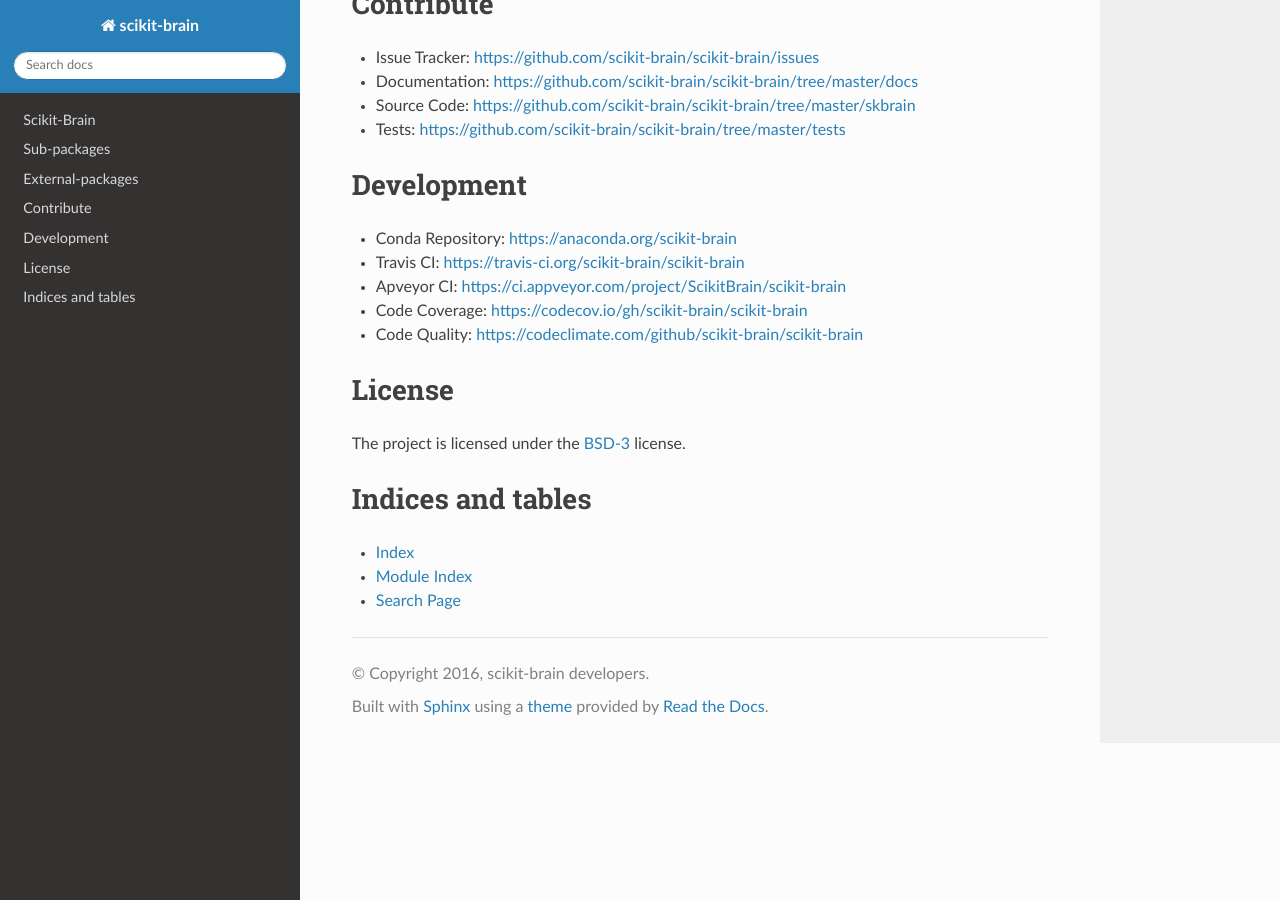
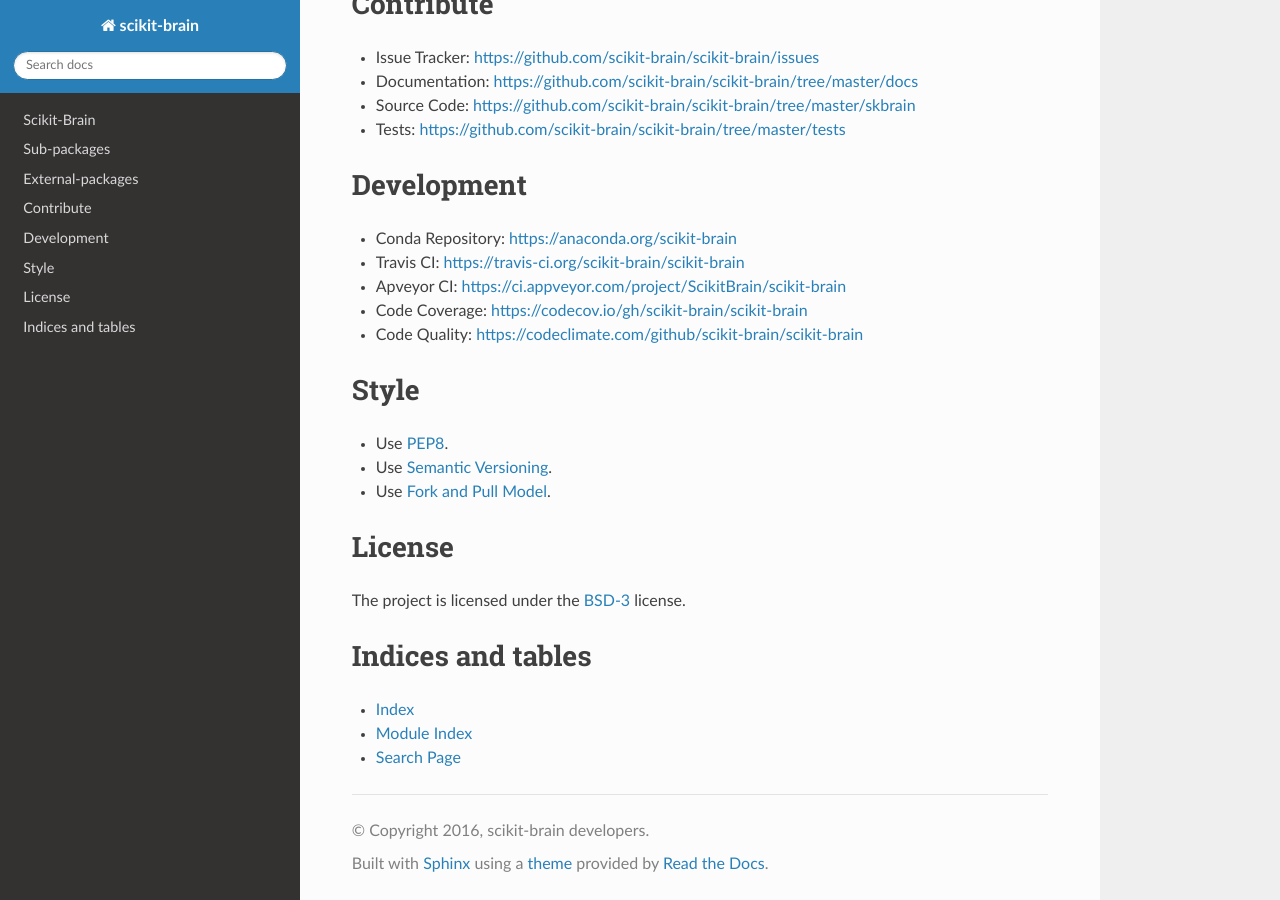
Before and after one commit to scikit-brain/scikit-brain, a Sphinx documentation site: the page built from docs/index.rst, in a window 1280 px wide and 900 px high, scrolled down 1137 px. Built offline with Sphinx 7.4.7 and the Read the Docs theme 2.0.0, drawn with Linux system fonts in a browser that asks for light colours.

Commit message:
added basic coding style descriptions

```diff
--- a/docs/index.rst
+++ b/docs/index.rst
@@ -124,6 +124,13 @@
 * Code Coverage: https://codecov.io/gh/scikit-brain/scikit-brain
 * Code Quality: https://codeclimate.com/github/scikit-brain/scikit-brain
 
+Style
+=====
+
+* Use `PEP8 <https://www.python.org/dev/peps/pep-0008/>`_.
+* Use `Semantic Versioning <http://semver.org/>`_.
+* Use `Fork and Pull Model <https://help.github.com/articles/using-pull-requests/#fork--pull>`_.
+
 License
 =======
 
```
